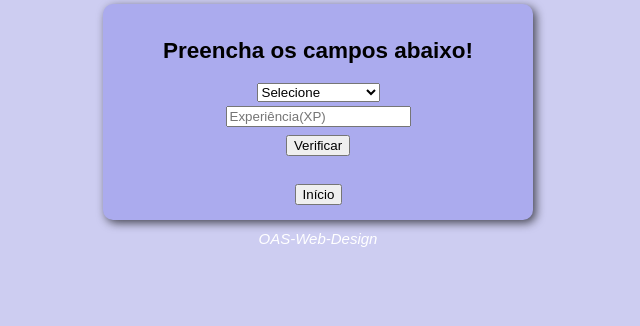
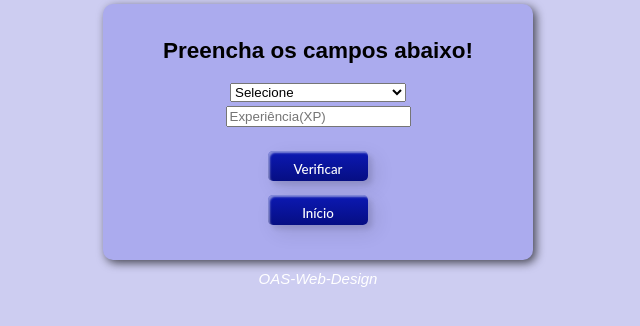
Before and after one commit to oasosvaldo/desafio-felipao, a plain HTML site: page index.html in a window 1280 px wide. Shown: the part 80-406 px from the top of the page, without its empty margins (322-962 px from the left). Drawn offline with Linux system fonts and the light colour scheme.

Commit message:
Style botões

```diff
--- a/index.html
+++ b/index.html
@@ -22,12 +22,12 @@
                     <option value="Pantera Negra">Pantera Negra</option>
                 </select>
                 <input type="number" id="xp" placeholder="Experiência(XP)">
-                <button id="verificar" onclick="verificar()">Verificar</button>
+                <button class="custom-btn btn-1" id="verificar" onclick="verificar()">Verificar</button>
             </div>
             <div id="res">
                 Resultado
             </div>
-            <div><button onclick="reload()">Início</button></div>
+            <div id="btnInicio"><button class="custom-btn btn-1" onclick="reload()">Início</button></div>
         </section>
         <footer>OAS-Web-Design</footer>
     </main>
--- a/index.js
+++ b/index.js
@@ -224,3 +224,13 @@ function resultado() {
 function reload() {
   window.location.reload()
 }
+
+$('form').on('submit',function(e){
+  e.preventDefault();
+  var but = $(this).find('[type="submit"]').toggleClass('sending').blur();
+
+  setTimeout(function(){
+     but.removeClass('sending').blur();
+  },4500);
+
+})
--- a/style.css
+++ b/style.css
@@ -32,9 +32,50 @@ section {
     justify-content: center;
 }
 
-#form input, button {
+#txtNome {
+    width: 176px;
+}
+
+#form input {
     margin: 1%;
 }
+
+button {
+    margin: 20px;
+  }
+  .custom-btn {
+    width: 100px;
+    height: 30px;
+    color: #fff;
+    border-radius: 5px;
+    padding: 10px 25px;
+    font-family: 'Lato', sans-serif;
+    font-weight: 500;
+    background: transparent;
+    cursor: pointer;
+    transition: all 0.3s ease;
+    position: relative;
+    display: inline-block;
+     box-shadow:inset 2px 2px 2px 0px rgba(255,255,255,.5),
+     7px 7px 20px 0px rgba(0,0,0,.1),
+     4px 4px 5px 0px rgba(0,0,0,.1);
+    outline: none;
+  }
+
+  /* 1 */
+  .btn-1 {
+    background: rgb(6,14,131);
+    background: linear-gradient(0deg, rgba(6,14,131,1) 0%, rgba(12,25,180,1) 100%);
+    border: none;
+  }
+  .btn-1:hover {
+     background: rgb(0,3,255);
+  background: linear-gradient(0deg, rgba(0,3,255,1) 0%, rgba(2,126,251,1) 100%);
+  }
+
+  #btnInicio {
+    margin-top: -50px;
+  }
 
 footer {
     color: white;
```
